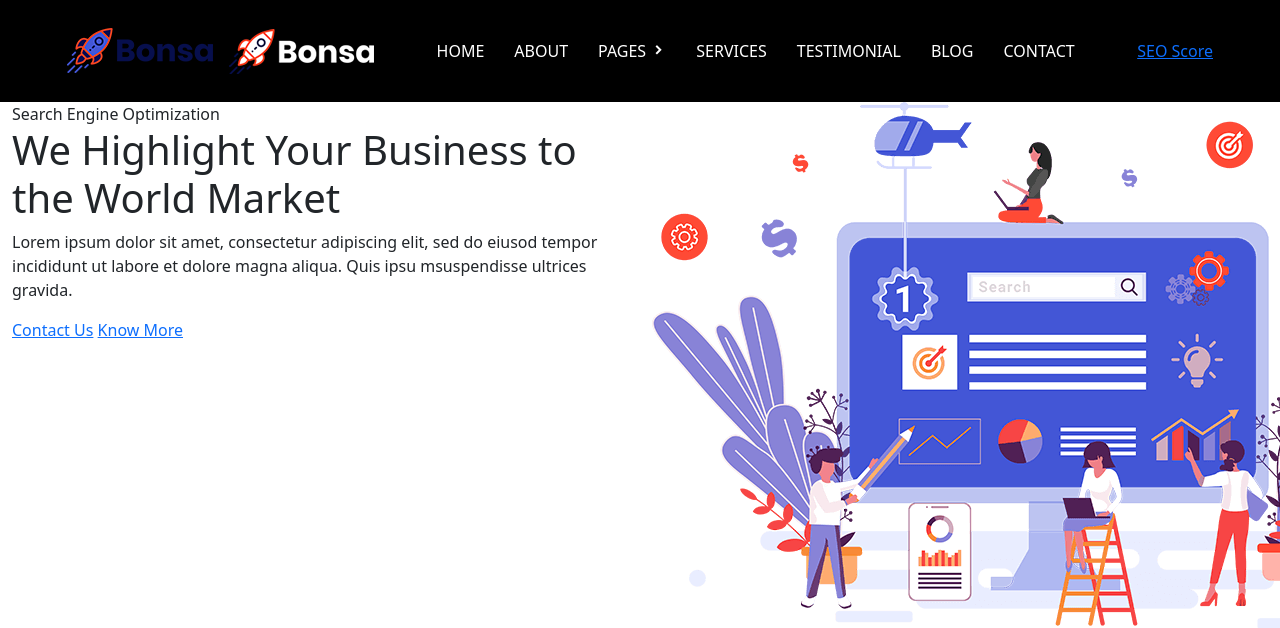
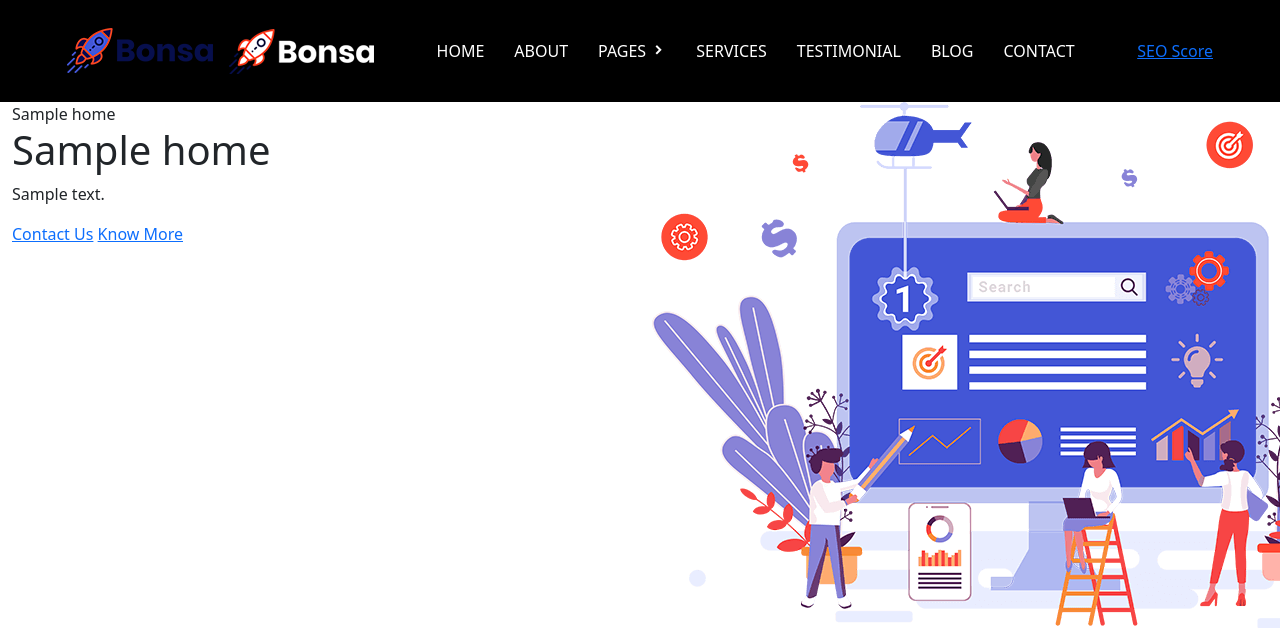
Before and after one commit to gaybullayevumid/bonsa, a Django app: page / in a window 1280 px wide; the page is wider, and only the part inside the window is pictured. Shown: the top 628 px of that part. Run offline with Django 4.2, Linux system fonts and the light colour scheme; tables that the repository leaves empty hold one stand-in row (values such as "Sample post"); some libraries are stand-ins or nearby versions.

Commit message:
fix: home page fixed

```diff
--- a/base/admin.py
+++ b/base/admin.py
@@ -1,5 +1,5 @@
 from django.contrib import admin
-from .models import Blog, Category
+from .models import *
 
 # Register your models here.
 
@@ -9,3 +9,5 @@ admin.site.register(Category)
 class BlogAdmin(admin.ModelAdmin):
     list_display = ('title', 'slug', 'created_at')
     prepopulated_fields = {'slug': ('title',)}
+
+admin.site.register(Home)
--- a/base/models.py
+++ b/base/models.py
@@ -24,3 +24,8 @@ class Blog(models.Model):
         if not self.slug:  # Agar slug bo'sh bo'lsa
             self.slug = slugify(self.title)  # slugify funksiyasidan foydalanish
         super().save(*args, **kwargs)
+
+class Home(models.Model):
+    title_1 = models.CharField(max_length=255)
+    title_2 = models.CharField(max_length=255)
+    about = models.TextField()
--- a/base/views.py
+++ b/base/views.py
@@ -1,11 +1,13 @@
 from django.shortcuts import render
-from .models import Blog
+from .models import *
 from django.views.generic import TemplateView, ListView, DetailView
 
 # Create your views here.
 
-class HomePageView(TemplateView):
+class HomePageView(ListView):
+    model = Home
     template_name = 'pages/home.html'
+    context_object_name = 'homes'
 
 class AboutPageView(TemplateView):
     template_name = 'pages/about.html'
--- a/templates/pages/home.html
+++ b/templates/pages/home.html
@@ -6,16 +6,16 @@
     <div class="row">
       <div class="col-lg-6">
         <div class="banner-text">
-          <span>Search Engine Optimization</span>
-          <h1>We Highlight Your Business to the World Market</h1>
+            {% for home in homes %}
+          <span>{{ home.title_1}}</span>
+          <h1>{{ home.title_2}}</h1>
           <p>
-            Lorem ipsum dolor sit amet, consectetur adipiscing elit, sed do
-            eiusod tempor incididunt ut labore et dolore magna aliqua. Quis ipsu
-            msuspendisse ultrices gravida.
+            {{ home.about }}
           </p>
+            {% endfor %}
 
           <div class="banner-btn">
-            <a href="contact.html" class="default-btn">Contact Us</a>
+            <a href="{% url 'contact' %}" class="default-btn">Contact Us</a>
             <a href="#" class="default-btn active">Know More</a>
           </div>
         </div>
```
Also changed, not shown: base/migrations/0006_home.py (added), 1 other file.
